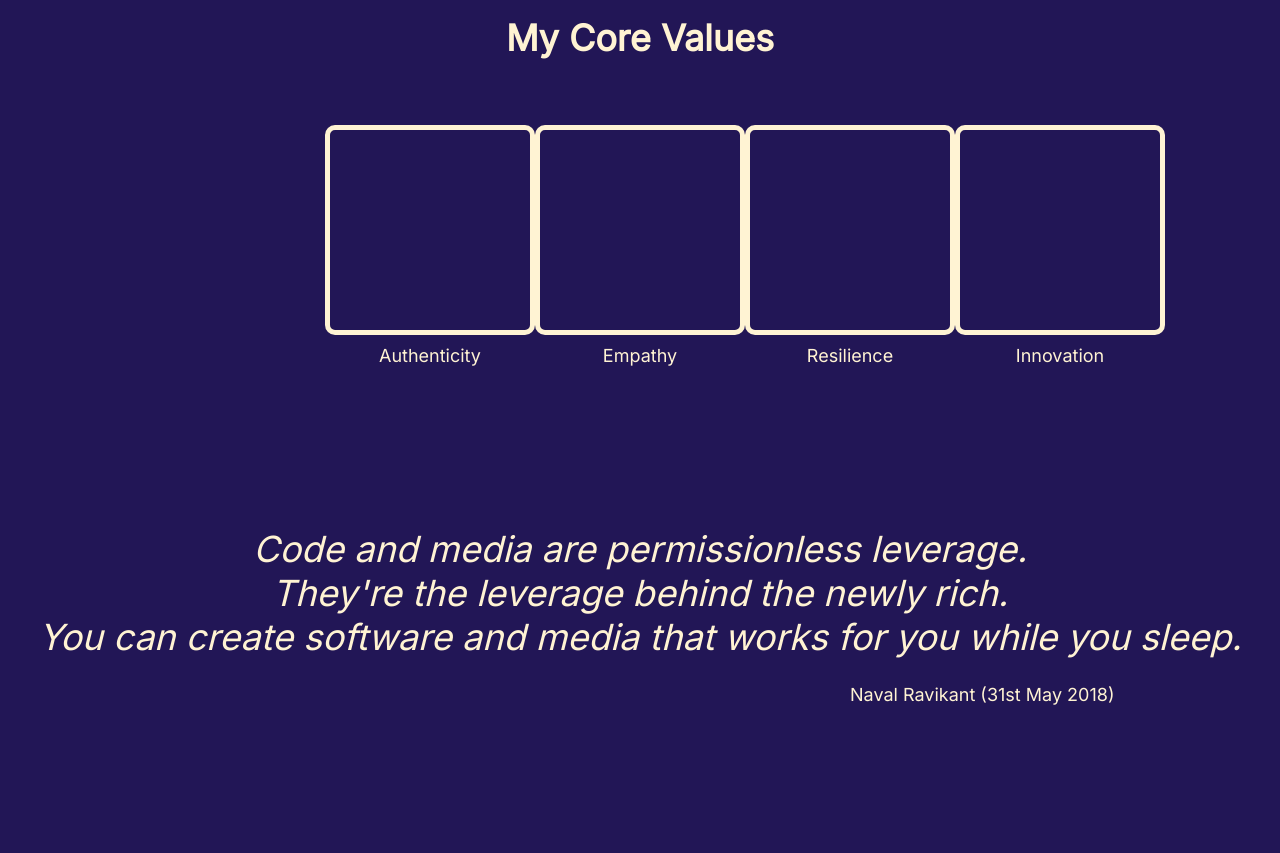
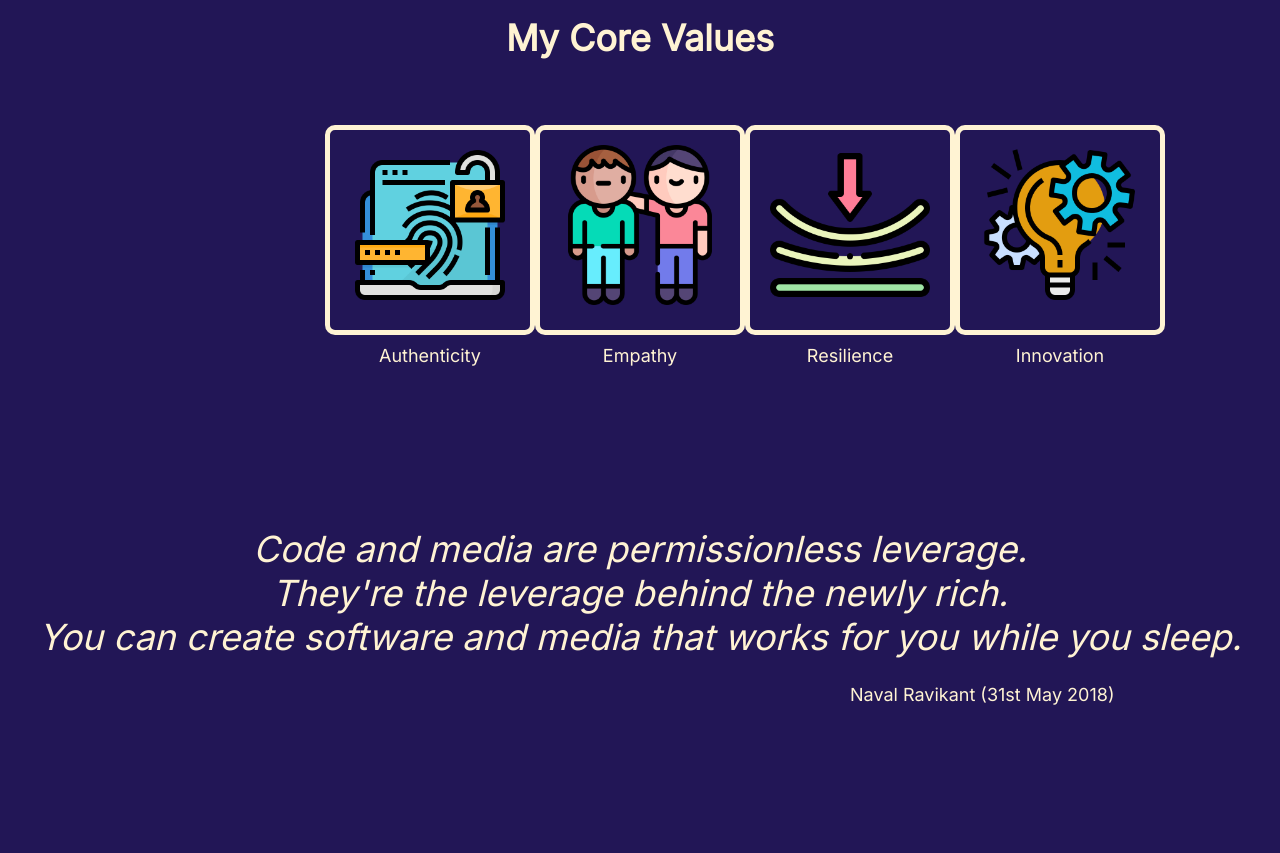
Before and after one commit to fabianfrankwerner/landing-page, a plain HTML site: page index.html in a window 1280 px wide. Shown: the part 900-1753 px from the top of the page. Drawn offline with Linux system fonts and the light colour scheme.

Commit message:
Add icons to 'my core values' section

```diff
--- a/index.html
+++ b/index.html
@@ -48,20 +48,36 @@
         <h2>My Core Values</h2>
         <div class="four-image-row">
             <div class="box-color-p">
-                <div class="box-color"></div>
+
+                <div class="box-color">
+                    <img class="authenticity" src="./images/authenticity.png" alt="authenticity">
+                </div>
                 <p class="p-second">Authenticity</p>
+
             </div>
             <div class="box-color-p">
-                <div class="box-color"></div>
+
+                <div class="box-color">
+                    <img class="empathy" src="./images/empathy.png" alt="empathy">
+                </div>
                 <p class="p-second">Empathy</p>
+
             </div>
             <div class="box-color-p">
-                <div class="box-color"></div>
+
+                <div class="box-color">
+                    <img class="resilience" src="./images/resilience.png" alt="resilience">
+                </div>
                 <p class="p-second">Resilience</p>
+
             </div>
             <div class="box-color-p">
-                <div class="box-color"></div>
+
+                <div class="box-color">
+                    <img class="innovation" src="./images/innovation.png" alt="innovation">
+                </div>
                 <p class="p-second">Innovation</p>
+
             </div>
         </div>
     </div>
--- a/style.css
+++ b/style.css
@@ -123,11 +123,42 @@ h2 {
 }
 
 /*  */
-.box1 img {
-    object-fit: contain;
+/* .box img {
+    width: 100%;
+    height: 100%;
+} */
+
+.testing {
+    display: flex;
+    justify-content: center;
+    align-items: center;
+    flex-direction: row;
+    margin-bottom: 100px;
 }
 
-/*  */
+.authenticity {
+    max-width: 80%;
+    margin-top: 15px;
+    margin-left: 20px;
+}
+
+.empathy {
+    max-width: 80%;
+    margin-top: 15px;
+    margin-left: 20px;
+}
+
+.resilience {
+    max-width: 80%;
+    margin-top: 15px;
+    margin-left: 20px;
+}
+
+.innovation {
+    max-width: 80%;
+    margin-top: 15px;
+    margin-left: 20px;
+}
 
 .box-color {
     border: 5px solid #fff3d3;
```
